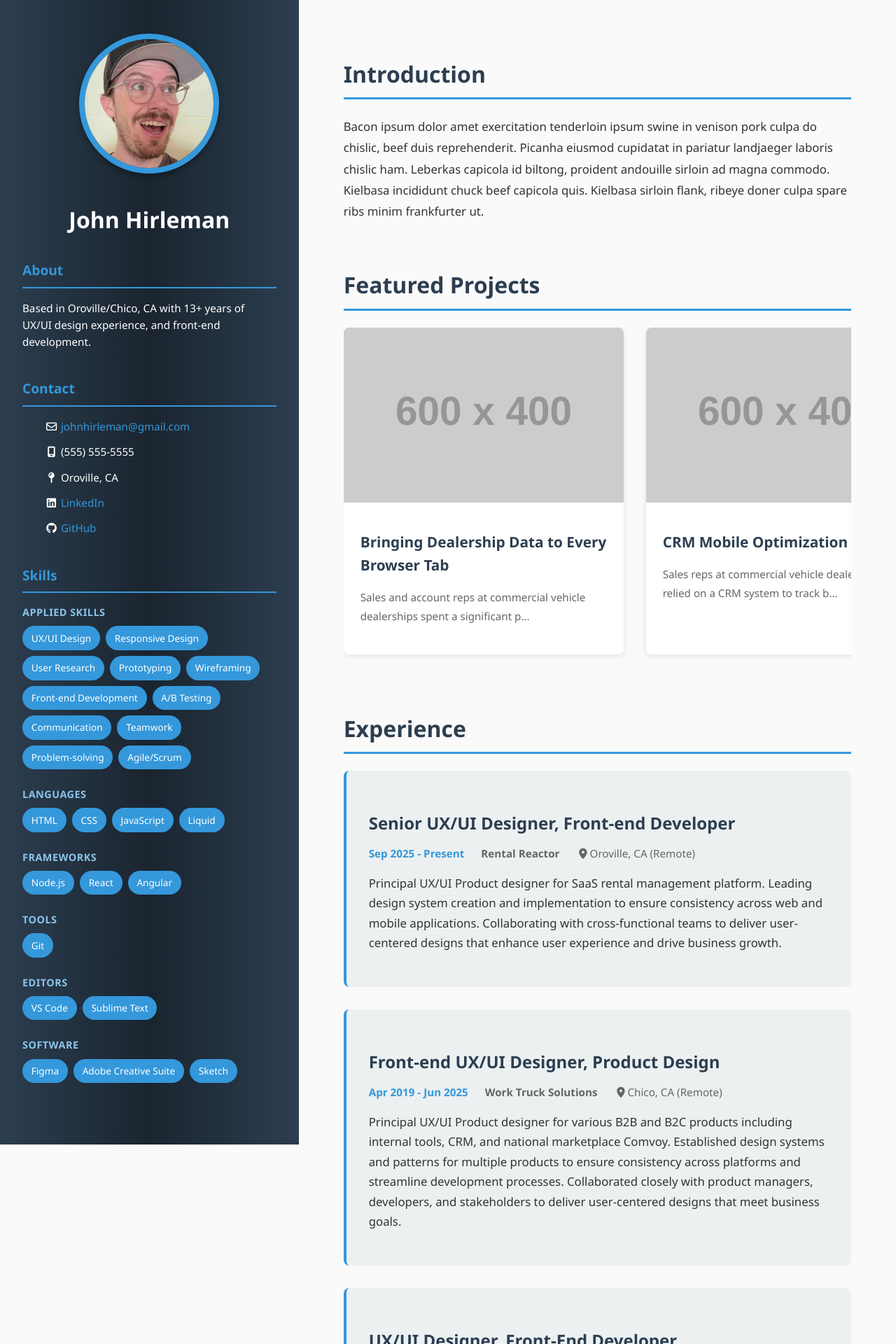
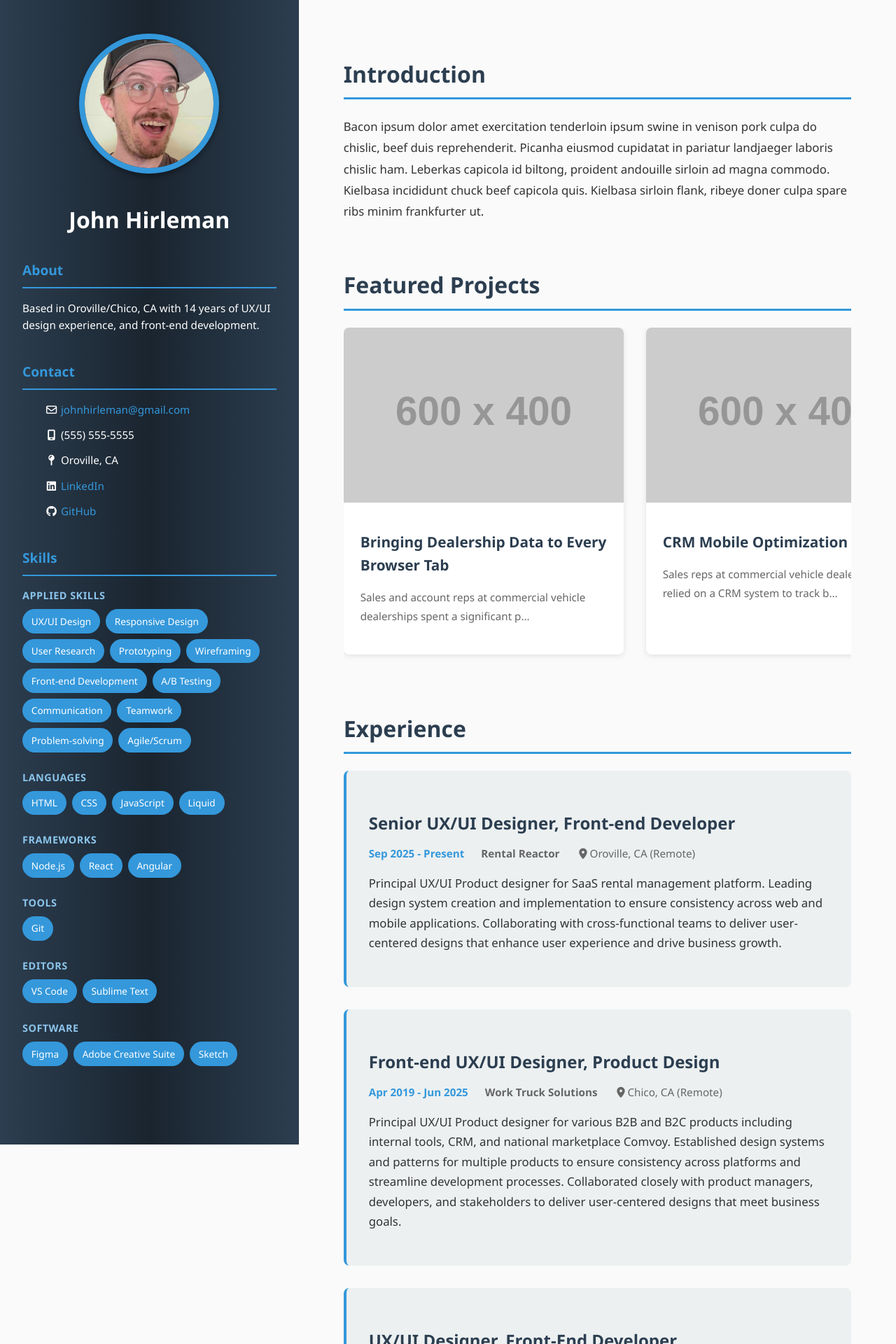
Before and after one commit to johnhirleman/my-portfolio, a Jekyll site: the page built from index.html, in a window 1280 px wide. Shown: the top 1920 px of the page at 70% size. Built offline with Jekyll 4.4.1, drawn with Linux system fonts in a browser that asks for light colours.

Commit message:
liquid logic for displaying years of experience

```diff
--- a/_layouts/home.html
+++ b/_layouts/home.html
@@ -19,7 +19,10 @@
                 <section class="sidebar-section">
                     <h2>About</h2>
                     <p>
-                        Based in Oroville/Chico, CA with 13+ years of UX/UI design experience, and front-end development.
+                        {% assign start_year = 2012 %}
+                        {% assign current_year = site.time | date: "%Y" %}
+                        {% assign years_experience = current_year | minus: start_year %}
+                        Based in Oroville/Chico, CA with {{ years_experience }} years of UX/UI design experience, and front-end development.
                     </p>
                 </section>
 
```
